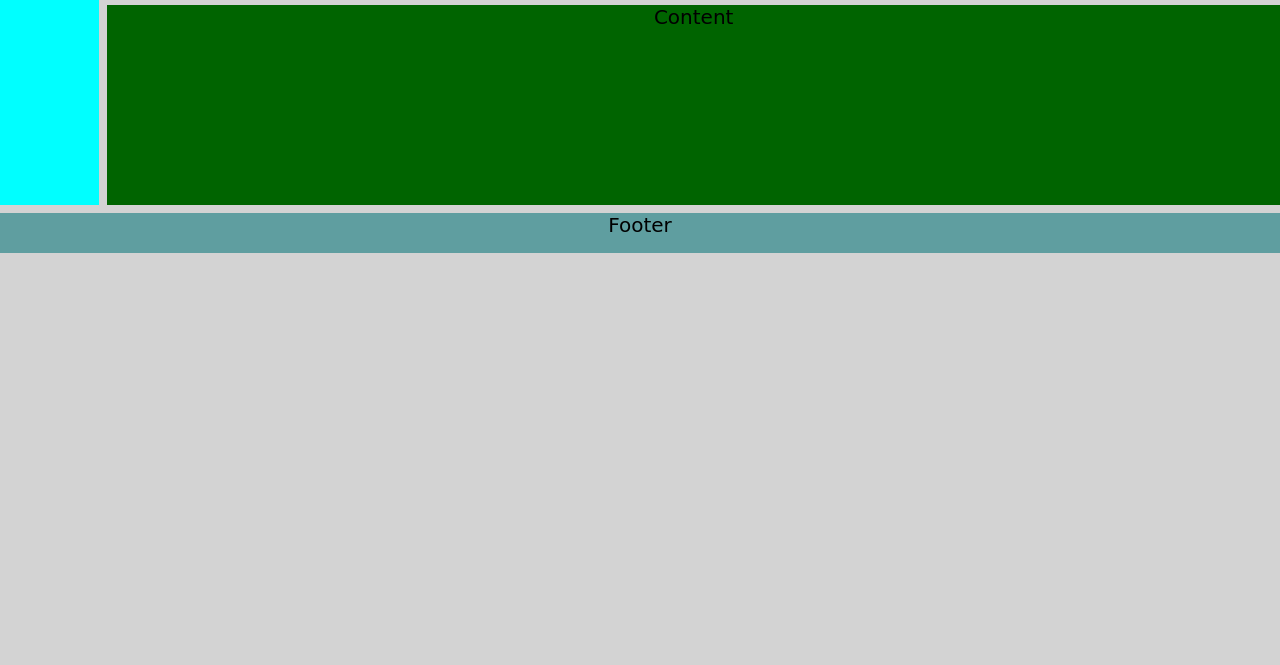
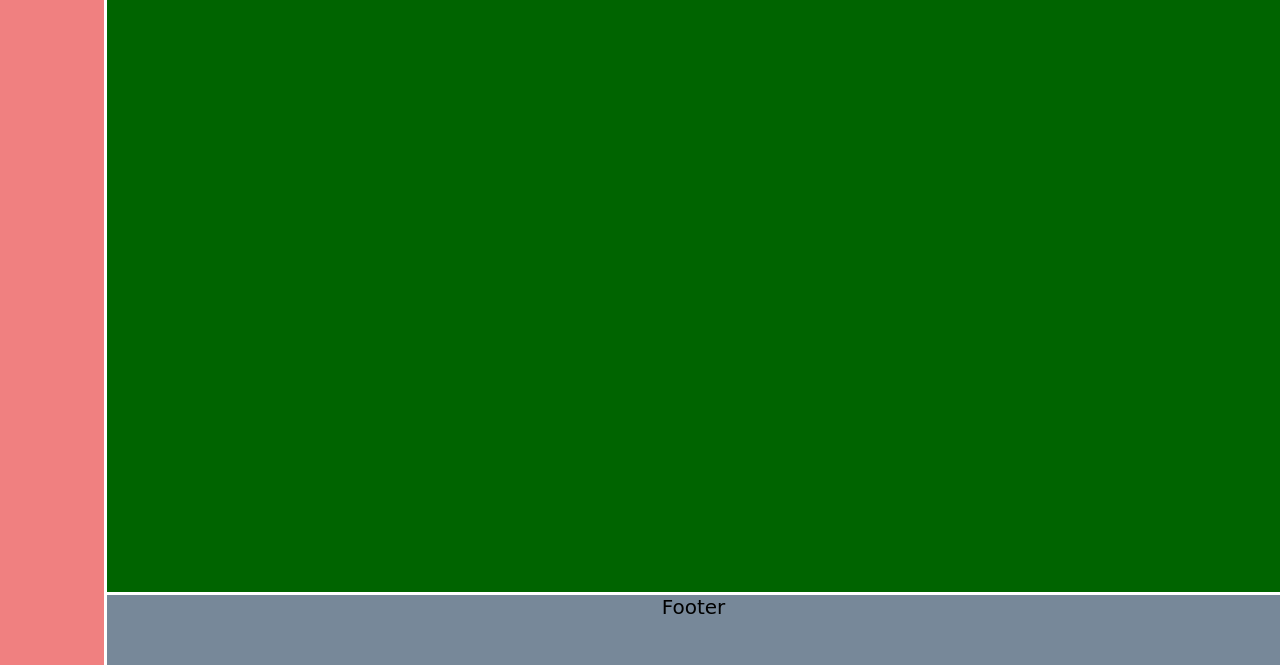
Before and after one commit to deveshshukla224/CSS_Grid_Lesson, a plain HTML site: page index.html in a window 1280 px wide. Shown: the part 135-800 px from the top of the page. Drawn offline with Linux system fonts and the light colour scheme.

Commit message:
updated css

```diff
--- a/basic.css
+++ b/basic.css
@@ -2,7 +2,7 @@
     margin: 0;
     padding: 0;
     box-sizing: border-box;
-    background-color: lightgrey;
+    height: 100%;
 }
 
 h2{
@@ -19,33 +19,38 @@ h2{
 }
 .container{
     display: grid;
-    grid-template-rows: 40px 200px 40px;
     grid-template-columns: repeat(12,1fr);
-    grid-gap: 8px;
+    grid-template-rows: 70px auto 70px;
+    grid-gap: 3px;
     color:black;
     text-align: center;
     font-size: 20px;
     font-weight: 500;
     font-family: cursive;
-
+    height: 100%;
+    grid-template-areas:
+        "m h h h h h h h h h h h"
+        "m c c c c c c c c c c c"
+        "m f f f f f f f f f f f";
 }
 
 .header{
-    grid-column: 2/-1;
-    background-color:pink;
+    grid-area: h;
+    background-color:lightseagreen;
 }
 
 .menu{
-    background-color:aqua;
-    grid-row:1/3;
+    background-color:lightcoral;
+    grid-area: m;
 }
 
 .content{
     background-color: darkgreen;
-    grid-column: 2/-1;
+    grid-area: c;
+    height: calc(100vh-140px);
 }
 
 .footer{
-    background-color: cadetblue;
-    grid-column: 1/-1;
+    background-color: lightslategray;
+    grid-area: f;
 }
--- a/index.html
+++ b/index.html
@@ -5,8 +5,7 @@
         <link rel="stylesheet" href="basic.css">
     </head>
     <body>
-
-        <h2>CSS Grid System</h2>
+<!--        <h2>CSS Grid System</h2>-->
         <div class="container">
              <div class="header">Header</div>
              <div class="menu">Menu</div>
```
